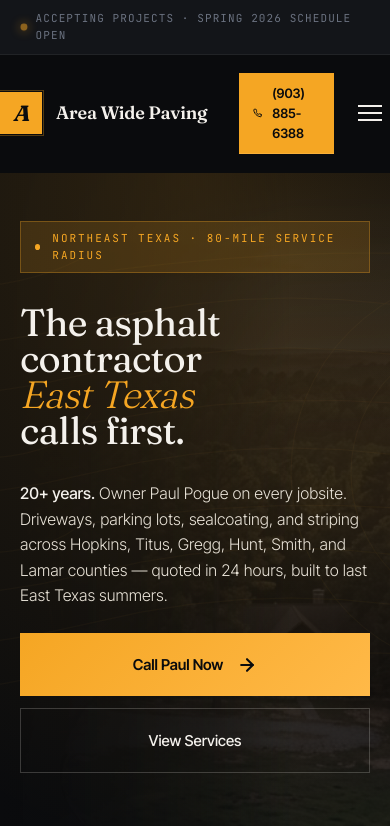
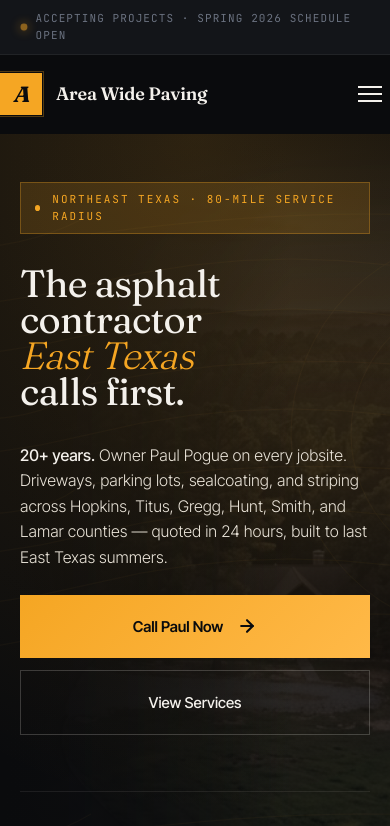
Before and after one commit to Founditmarketing/area-wide, a plain HTML site: page areawide-paving-prototype.html in a window 390 px wide. Shown: the top 826 px of the page. Drawn offline with Linux system fonts and the light colour scheme.

Commit message:
Hide header phone button on mobile - thumb-bar handles calls

```diff
--- a/areawide-paving-prototype.html
+++ b/areawide-paving-prototype.html
@@ -414,7 +414,7 @@ img { max-width: 100%; display: block; }
 }
 @media (max-width: 540px) {
   .logo-text .tag { display: none; }
-  .phone-btn { padding: 10px 14px; font-size: 13px; }
+  .phone-btn { display: none; }
 }
 
 /* ============ HERO ============ */
```
Also changed, not shown: index.html (+1 -1 lines).
